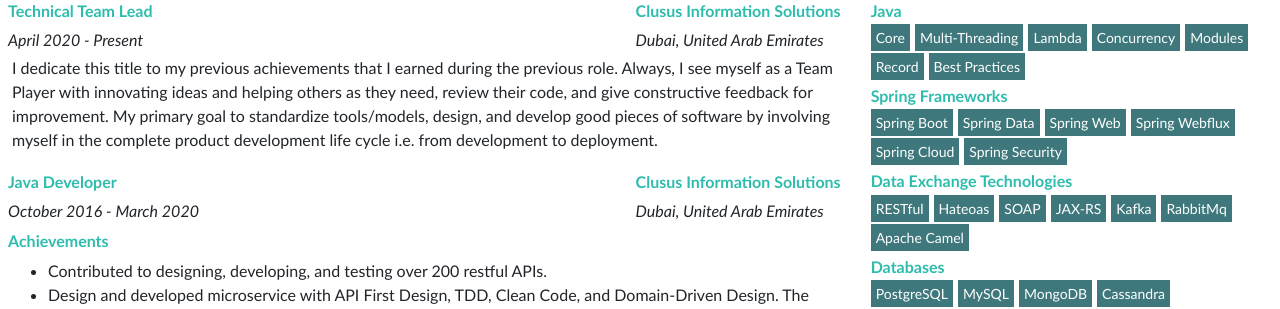
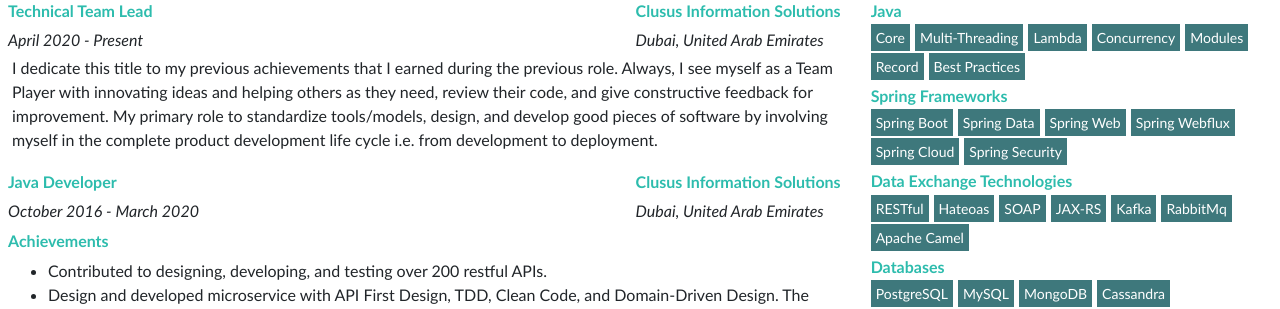
Before and after one commit to BhuwanUpadhyay/cv, a Jekyll site: the page built from index.markdown, in a window 1280 px wide. Shown: the part 316-625 px from the top of the page. Built offline with Jekyll 4.4.1, drawn with Linux system fonts in a browser that asks for light colours; nearby versions of some CDN libraries.

```diff
--- a/_data/cv.yml
+++ b/_data/cv.yml
@@ -147,7 +147,7 @@
     location: Dubai, United Arab Emirates
     years: April 2020 - Present
     description: >
-      I dedicate this title to my previous achievements that I earned during the previous role. Always, I see myself as a Team Player with innovating ideas and helping others as they need, review their code, and give constructive feedback for improvement. My primary goal to standardize tools/models, design, and develop good pieces of software by involving myself in the complete product development life cycle i.e. from development to deployment.
+      I dedicate this title to my previous achievements that I earned during the previous role. Always, I see myself as a Team Player with innovating ideas and helping others as they need, review their code, and give constructive feedback for improvement. My primary role to standardize tools/models, design, and develop good pieces of software by involving myself in the complete product development life cycle i.e. from development to deployment.
   - title: Java Developer
     company: Clusus Information Solutions
     location: Dubai, United Arab Emirates
```
